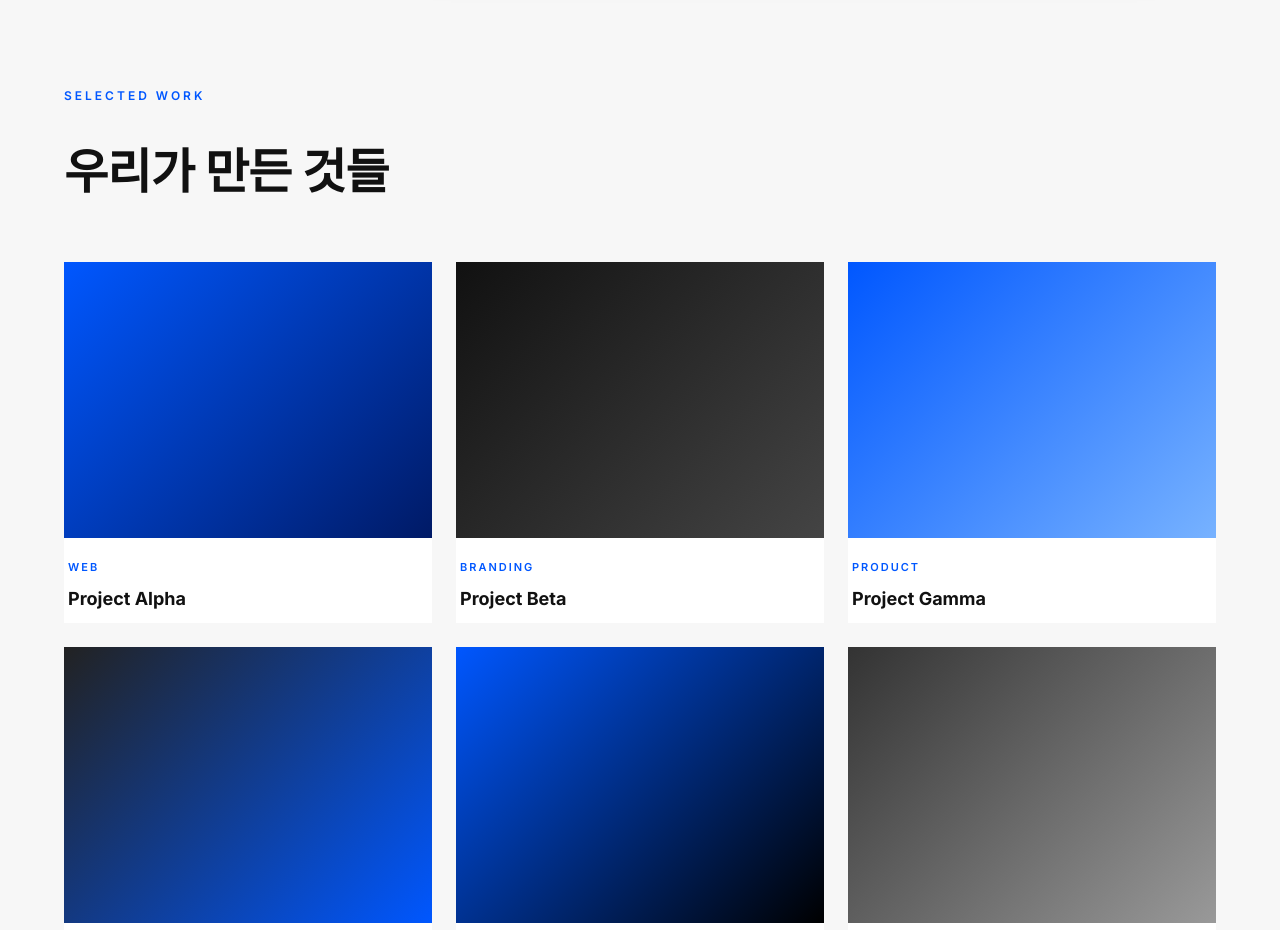
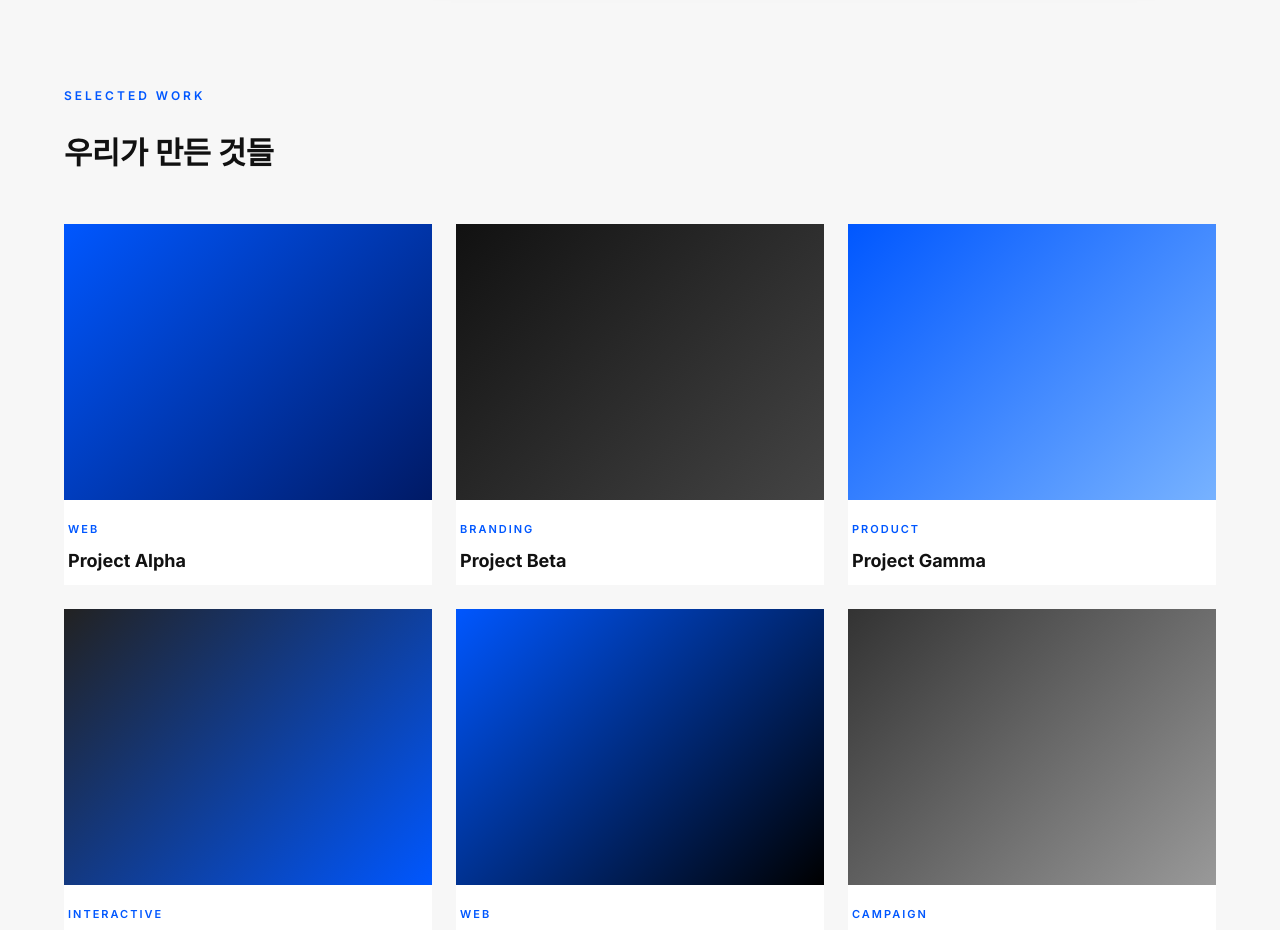
Before and after one commit to coolsik-park/ive-company-homepage, a plain HTML site: page index.html in a window 1280 px wide. Shown: the part 1820-2750 px from the top of the page. Drawn offline with nearby package versions, Linux system fonts and the light colour scheme; a web font is replaced by a local one.

Commit message:
Match portfolio-title to unified section title scale
.portfolio-title was its own class not covered by the earlier
section-title shrink. Align it with the same spec
(clamp(24/2.4vw/32), weight 600, line-height 1.5, letter-spacing -0.4).

Co-Authored-By: Claude Opus 4.7 (1M context) <noreply@anthropic.com>

```diff
--- a/css/about.css
+++ b/css/about.css
@@ -327,9 +327,10 @@
 }
 
 .portfolio-title {
-  font-size: clamp(32px, 4vw, 48px);
-  font-weight: 700;
-  letter-spacing: -0.8px;
+  font-size: clamp(24px, 2.4vw, 32px);
+  font-weight: 600;
+  line-height: 1.5;
+  letter-spacing: -0.4px;
   color: var(--color-text-dark);
 }
 
```
